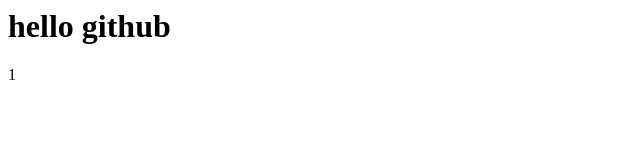
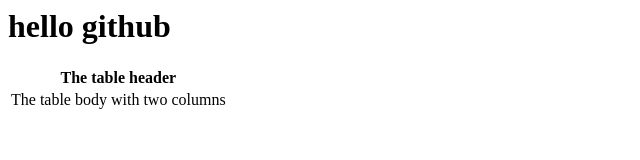
Before and after one commit to hanjonggil/hanjonggil.github.io, a plain HTML site: page index.html in a window 1280 px wide. Shown: the whole page, without its empty margins (0-640 px from the left). Drawn offline with Linux system fonts and the light colour scheme.

Commit message:
Update index.html

```diff
--- a/index.html
+++ b/index.html
@@ -5,7 +5,17 @@
     <h1>hello github</h1>
     <div>
      <table>
-      <dt>1</dt>
+      <thead>
+       <tr>
+        <th colspan="2">The table header</th>
+       </tr>
+      </thead>
+      <tbody>
+       <tr>
+        <td>The table body</td>
+        <td>with two columns</td>
+       </tr>
+      </tbody>
      </table>
    </div>
   </body>
```
